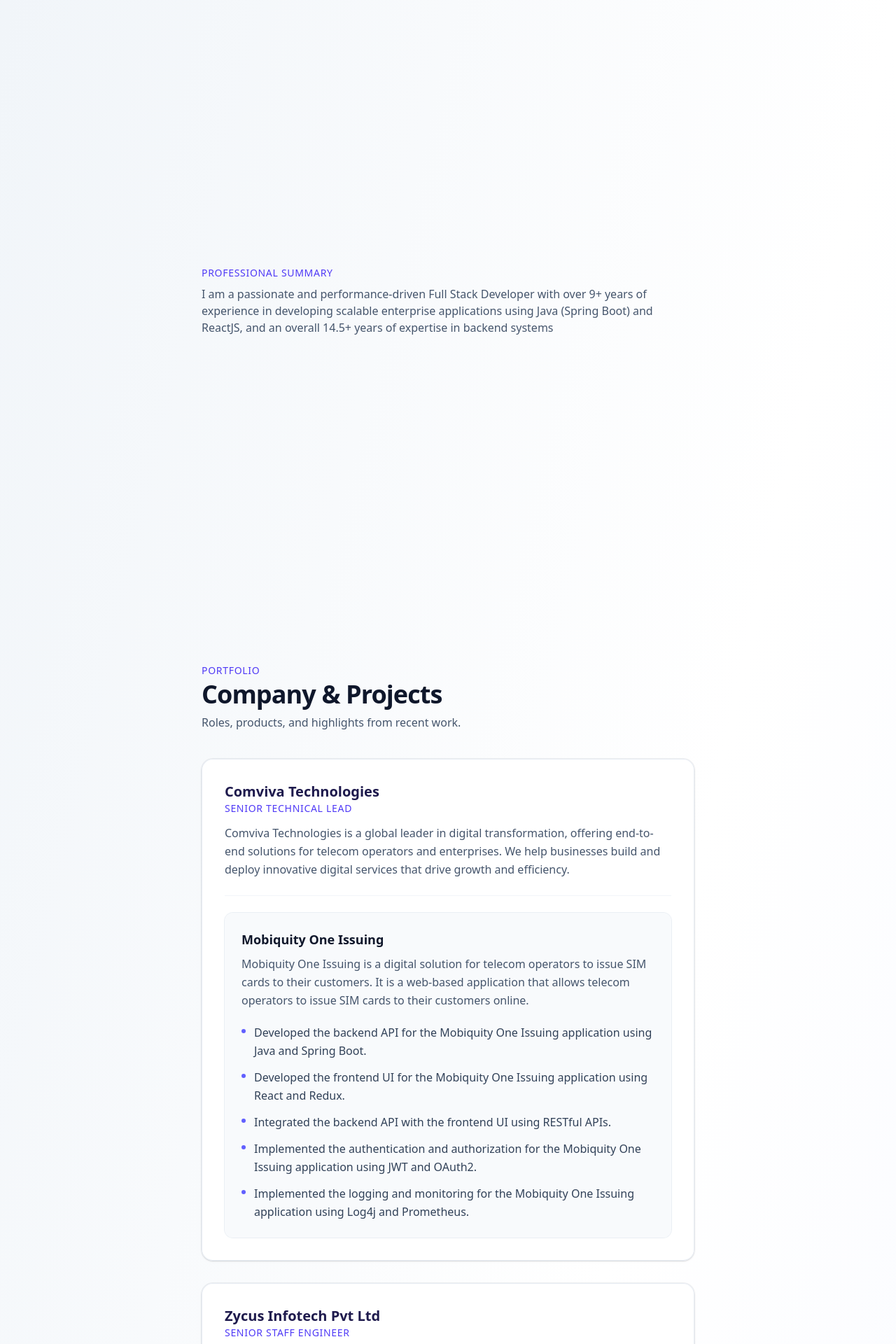
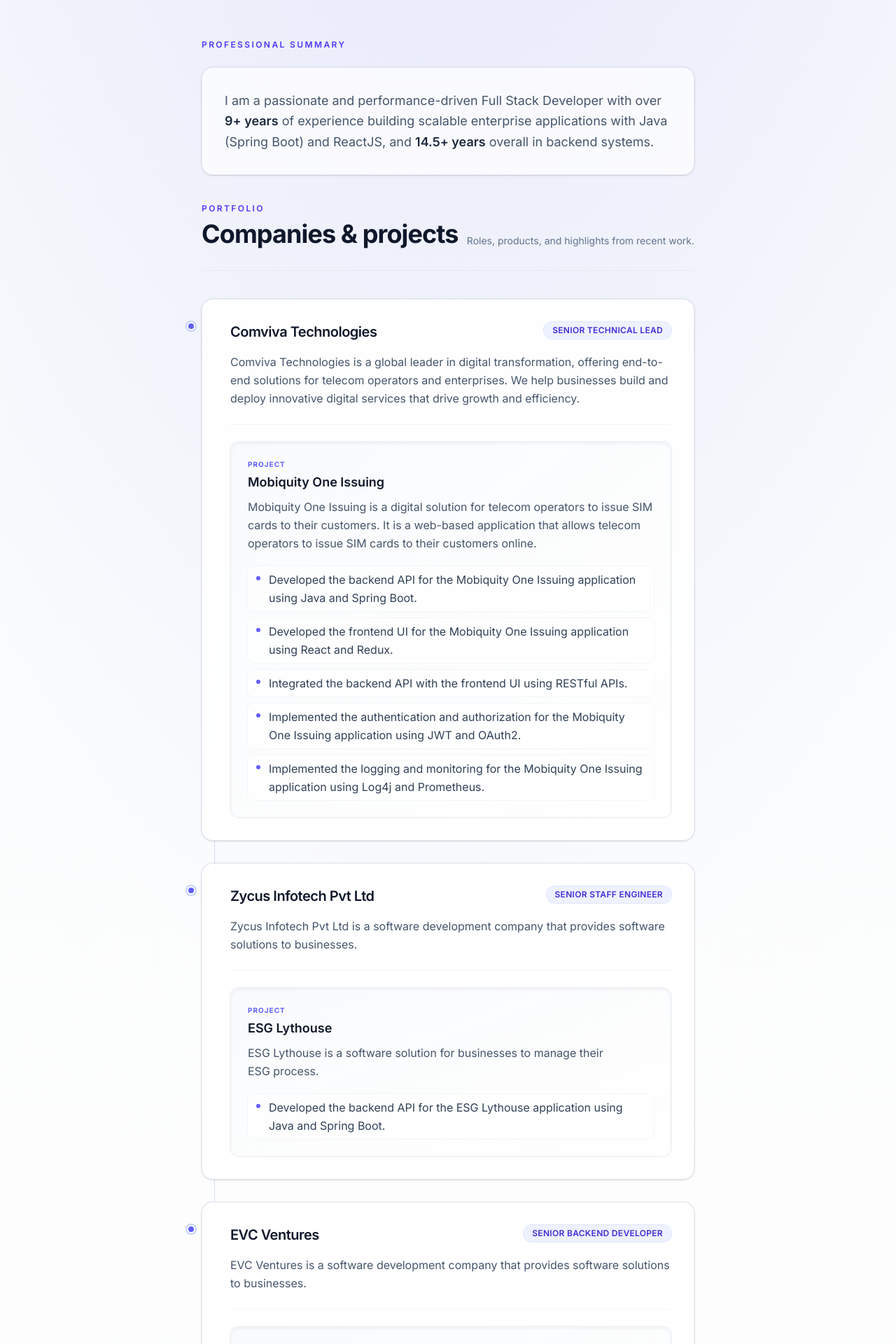
Before and after one commit to sameer05515/job-comeback, a Jekyll site: the page src/company-and-projects/index.html, which Jekyll copies as it is, in a window 1280 px wide. Shown: the top 1920 px of the page at 70% size. Built offline with Jekyll 4.4.1, drawn with Linux system fonts in a browser that asks for light colours; some of the changed text lies outside the part shown.

Commit message:
Revamp index.html layout and styling for improved readability and aesthetics. Added Google Fonts for typography, restructured the professional summary section, and enhanced the company and projects display with updated design elements and improved organization. This update elevates the overall presentation and user experience.

```diff
--- a/src/company-and-projects/index.html
+++ b/src/company-and-projects/index.html
@@ -4,27 +4,42 @@
     <meta charset="UTF-8">
     <meta name="viewport" content="width=device-width, initial-scale=1.0">
     <title>Company & Projects</title>
+    <link rel="preconnect" href="https://fonts.googleapis.com">
+    <link rel="preconnect" href="https://fonts.gstatic.com" crossorigin>
+    <link href="https://fonts.googleapis.com/css2?family=Inter:wght@400;500;600;700&display=swap" rel="stylesheet">
     <script src="https://cdn.jsdelivr.net/npm/@tailwindcss/browser@4"></script>
+    <style>
+        body { font-family: Inter, ui-sans-serif, system-ui, sans-serif; }
+    </style>
 </head>
-<body class="min-h-screen bg-gradient-to-br from-slate-100 via-white to-indigo-50/60 text-slate-800 antialiased">
+<body class="min-h-screen bg-gradient-to-b from-slate-50 via-white to-indigo-50/40 text-slate-800 antialiased">
 
-    <div class="flex justify-center items-center h-screen">
-        <div class="w-full max-w-3xl px-4 py-12 sm:px-6 lg:px-8">
-            <header class="mb-10 text-center sm:text-left">
-                <p class="text-sm font-medium uppercase tracking-wider text-indigo-600">PROFESSIONAL SUMMARY</p>
+    <div class="relative isolate overflow-hidden">
+        <div class="pointer-events-none absolute inset-0 -z-10 bg-[radial-gradient(ellipse_80%_50%_at_50%_-20%,rgba(99,102,241,0.15),transparent)]"></div>
 
-                <p class="mt-2 max-w-2xl text-slate-600">I am a passionate and performance-driven Full Stack Developer with over 9+ years of experience in developing scalable enterprise applications using Java (Spring Boot) and ReactJS, and an overall 14.5+ years of expertise in backend systems</p>
-            </header>
-        </div>
+        <header class="mx-auto max-w-3xl px-4 pb-4 pt-14 sm:px-6 lg:px-8">
+            <p class="text-center text-xs font-semibold uppercase tracking-[0.2em] text-indigo-600 sm:text-left">Professional summary</p>
+            <div class="mt-6 rounded-2xl border border-slate-200/80 bg-white/70 p-6 shadow-sm ring-1 ring-slate-900/5 backdrop-blur-md sm:p-8">
+                <p class="text-pretty text-base leading-relaxed text-slate-600 sm:text-lg">
+                    I am a passionate and performance-driven Full Stack Developer with over <span class="font-semibold text-slate-800">9+ years</span> of experience building scalable enterprise applications with Java (Spring Boot) and ReactJS, and <span class="font-semibold text-slate-800">14.5+ years</span> overall in backend systems.
+                </p>
+            </div>
+        </header>
+
+        <main class="mx-auto max-w-3xl px-4 pb-20 pt-6 sm:px-6 lg:px-8">
+            <div class="mb-10 flex flex-col gap-2 border-b border-slate-200/80 pb-8 sm:flex-row sm:items-end sm:justify-between">
+                <div>
+                    <p class="text-xs font-semibold uppercase tracking-[0.2em] text-indigo-600">Portfolio</p>
+                    <h1 class="mt-2 text-3xl font-bold tracking-tight text-slate-900 sm:text-4xl">Companies & projects</h1>
+                </div>
+                <p class="max-w-md text-sm text-slate-500 sm:text-right">Roles, products, and highlights from recent work.</p>
+            </div>
+
+            <div id="company-and-projects" class="relative space-y-8">
+                <div class="absolute left-[1.125rem] top-3 bottom-3 hidden w-px bg-gradient-to-b from-indigo-200 via-slate-200 to-transparent sm:block" aria-hidden="true"></div>
+            </div>
+        </main>
     </div>
-    <main class="mx-auto max-w-3xl px-4 py-12 sm:px-6 lg:px-8">
-        <header class="mb-10 text-center sm:text-left">
-            <p class="text-sm font-medium uppercase tracking-wider text-indigo-600">Portfolio</p>
-            <h1 class="mt-1 text-3xl font-bold tracking-tight text-slate-900 sm:text-4xl">Company & Projects</h1>
-            <p class="mt-2 max-w-2xl text-slate-600">Roles, products, and highlights from recent work.</p>
-        </header>
-        <div id="company-and-projects" class="space-y-8"></div>
-    </main>
 
     <script>
         const companyAndProjects = [
@@ -164,57 +179,76 @@
         companyAndProjects.forEach(company => {
             const companyContainer = document.createElement("article");
             companyContainer.className =
-                "rounded-2xl border border-slate-200/80 bg-white/90 p-6 shadow-sm ring-1 ring-slate-900/5 backdrop-blur-sm sm:p-8";
+                "group relative rounded-2xl border border-slate-200/80 bg-white/90 p-6 shadow-sm ring-1 ring-slate-900/5 backdrop-blur-sm transition duration-300 hover:border-indigo-200/80 hover:shadow-md sm:ml-0 sm:p-8 sm:pl-10";
+
+            const timelineDot = document.createElement("span");
+            timelineDot.className =
+                "absolute left-0 top-8 hidden h-3 w-3 -translate-x-[1.375rem] rounded-full border-2 border-white bg-indigo-500 shadow-sm ring-2 ring-indigo-200 sm:block";
+            timelineDot.setAttribute("aria-hidden", "true");
+            companyContainer.appendChild(timelineDot);
 
             const companyHeader = document.createElement("header");
             companyHeader.className = "mb-6 border-b border-slate-100 pb-6";
+
+            const titleRow = document.createElement("div");
+            titleRow.className = "flex flex-col gap-3 sm:flex-row sm:flex-wrap sm:items-start sm:justify-between";
+
             const h2 = document.createElement("h2");
-            h2.className = "text-xl font-semibold text-indigo-950";
+            h2.className = "text-xl font-semibold tracking-tight text-slate-900";
             h2.textContent = company.name;
-            companyHeader.appendChild(h2);
+
+            const designation = document.createElement("span");
+            designation.className =
+                "inline-flex w-fit shrink-0 items-center rounded-full bg-indigo-50 px-3 py-1 text-xs font-semibold uppercase tracking-wide text-indigo-700 ring-1 ring-indigo-100";
+            designation.textContent = company.designation;
+
+            titleRow.appendChild(h2);
+            titleRow.appendChild(designation);
+            companyHeader.appendChild(titleRow);
+
+            const companyDesc = document.createElement("p");
+            companyDesc.className = "mt-4 text-pretty leading-relaxed text-slate-600";
+            companyDesc.textContent = company.description;
+            companyHeader.appendChild(companyDesc);
+
             companyContainer.appendChild(companyHeader);
 
-            const designation = document.createElement("p");
-            designation.className = "text-sm font-medium uppercase tracking-wider text-indigo-600";
-            designation.textContent = company.designation;
-            companyHeader.appendChild(designation);
-
-            const companyDesc = document.createElement("p");
-            companyDesc.className = "mt-3 leading-relaxed text-slate-600";
-            companyDesc.textContent = company.description;
-
-            companyHeader.appendChild(companyDesc);
-
-
             const projectsWrap = document.createElement("div");
-            projectsWrap.className = "space-y-6";
+            projectsWrap.className = "space-y-5";
 
             company.projects.forEach(project => {
                 const projectSection = document.createElement("section");
                 projectSection.className =
-                    "rounded-xl bg-slate-50/90 p-5 ring-1 ring-slate-200/70 sm:p-6";
+                    "rounded-xl border border-slate-100 bg-gradient-to-br from-slate-50/90 to-white p-5 shadow-inner ring-1 ring-slate-200/60 sm:p-6";
+
+                const projectLabel = document.createElement("p");
+                projectLabel.className = "text-[10px] font-bold uppercase tracking-widest text-indigo-500";
+                projectLabel.textContent = "Project";
+                projectSection.appendChild(projectLabel);
 
                 const h3 = document.createElement("h3");
-                h3.className = "text-lg font-semibold text-slate-900";
+                h3.className = "mt-1 text-lg font-semibold text-slate-900";
                 h3.textContent = project.name;
                 projectSection.appendChild(h3);
 
                 const projectDesc = document.createElement("p");
-                projectDesc.className = "mt-2 leading-relaxed text-slate-600";
+                projectDesc.className = "mt-2 text-pretty text-sm leading-relaxed text-slate-600 sm:text-base";
                 projectDesc.textContent = project.description;
                 projectSection.appendChild(projectDesc);
 
                 const ul = document.createElement("ul");
-                ul.className = "mt-5 list-none space-y-3";
+                ul.className = "mt-5 space-y-2.5";
                 ul.setAttribute("role", "list");
 
                 project.responsibilities.forEach(responsibility => {
                     const li = document.createElement("li");
-                    li.className = "flex gap-3 text-sm leading-relaxed text-slate-700 sm:text-base";
+                    li.className =
+                        "flex gap-3 rounded-lg bg-white/60 py-1.5 pl-1 text-sm leading-relaxed text-slate-700 ring-1 ring-slate-100/80 sm:text-base";
                     const bullet = document.createElement("span");
-                    bullet.className = "mt-2 h-1.5 w-1.5 shrink-0 rounded-full bg-indigo-500";
+                    bullet.className = "mt-2 ml-2 h-1.5 w-1.5 shrink-0 rounded-full bg-indigo-500";
                     bullet.setAttribute("aria-hidden", "true");
                     const text = document.createElement("span");
+                    text.className = "pr-3";
                     text.textContent = responsibility;
                     li.appendChild(bullet);
                     li.appendChild(text);
```
